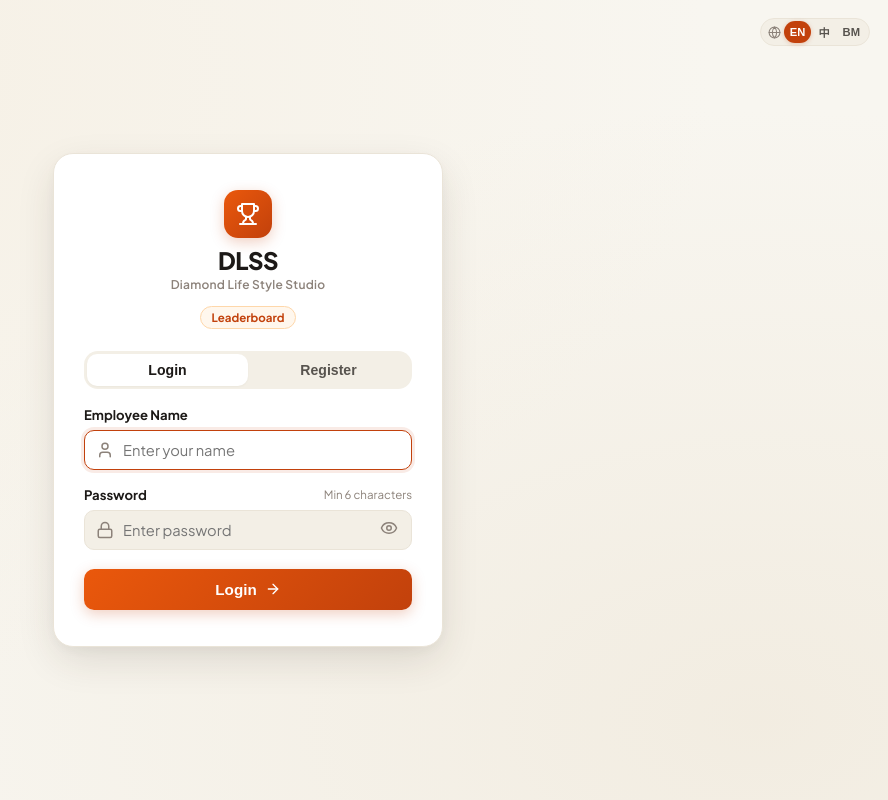
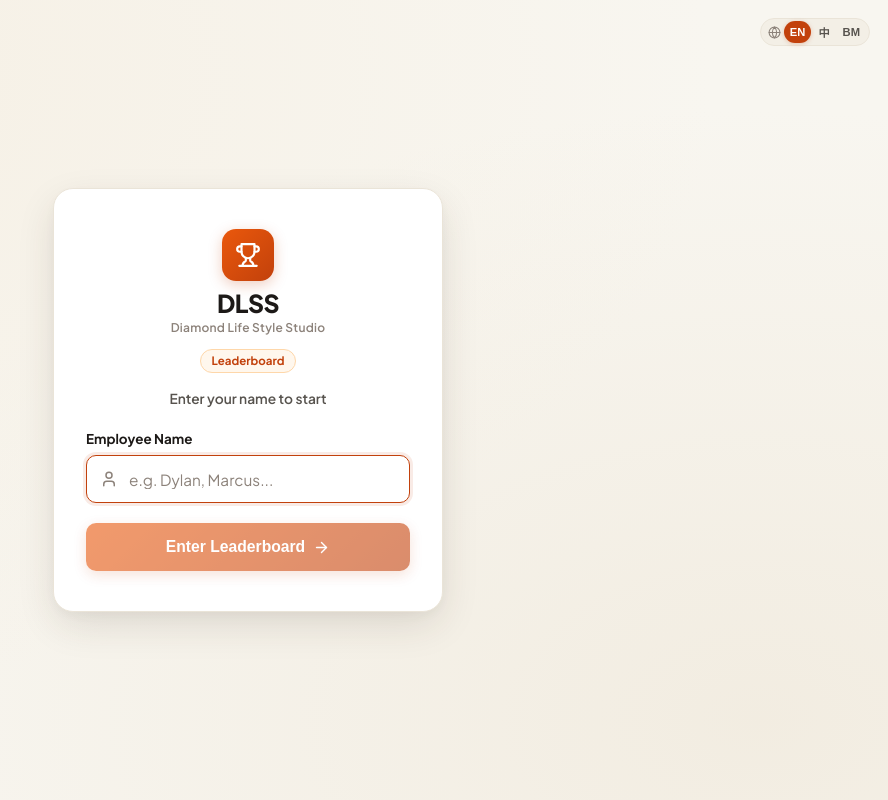
Before and after one commit to Marcus-dev00/dlss-leaderboard, a React (Vite) app: page / in a window 1280 px wide. Shown: the whole page, without its empty margins (392-1280 px from the left). Built offline with nearby package versions, Linux system fonts and the light colour scheme.

Commit message:
feat: eliminate password requirement and implement instant zero-password name-only entry flow

```diff
--- a/src/components/LoginPage.tsx
+++ b/src/components/LoginPage.tsx
@@ -1,5 +1,5 @@
 import React, { useState } from 'react'
-import { Trophy, Lock, User, Eye, EyeOff, ArrowRight } from 'lucide-react'
+import { Trophy, User, ArrowRight } from 'lucide-react'
 import { useAuth } from '../context/AuthContext'
 import { useLanguage } from '../context/LanguageContext'
 import { LanguageSwitcher } from './LanguageSwitcher'
@@ -8,11 +8,8 @@ export const LoginPage: React.FC = () => {
   const { login } = useAuth()
   const { t } = useLanguage()
   const [name, setName] = useState('')
-  const [password, setPassword] = useState('')
-  const [showPassword, setShowPassword] = useState(false)
   const [loading, setLoading] = useState(false)
   const [errorMessage, setErrorMessage] = useState<string | null>(null)
-  const [activeTab, setActiveTab] = useState<'login' | 'register'>('login')
 
   const handleSubmit = async (e: React.FormEvent) => {
     e.preventDefault()
@@ -23,13 +20,9 @@ export const LoginPage: React.FC = () => {
       setErrorMessage(t.nameRequired)
       return
     }
-    if (!password || password.length < 6) {
-      setErrorMessage(t.pwdRequired)
-      return
-    }
 
     setLoading(true)
-    const res = await login(trimmed, password)
+    const res = await login(trimmed)
     setLoading(false)
 
     if (!res.success) {
@@ -57,22 +50,8 @@ export const LoginPage: React.FC = () => {
           <div className="login-badge-pill">{t.leaderboardTitle}</div>
         </div>
 
-        {/* Tab switch */}
-        <div className="auth-tab-switch">
-          <button
-            type="button"
-            className={`auth-tab-btn ${activeTab === 'login' ? 'active' : ''}`}
-            onClick={() => { setActiveTab('login'); setErrorMessage(null); }}
-          >
-            {t.loginTab}
-          </button>
-          <button
-            type="button"
-            className={`auth-tab-btn ${activeTab === 'register' ? 'active' : ''}`}
-            onClick={() => { setActiveTab('register'); setErrorMessage(null); }}
-          >
-            {t.registerTab}
-          </button>
+        <div className="login-intro-text">
+          <p className="login-intro-subtitle">{t.loginSubtitle}</p>
         </div>
 
         {errorMessage && (
@@ -97,53 +76,23 @@ export const LoginPage: React.FC = () => {
                 required
                 autoFocus
                 disabled={loading}
-                className="styled-input"
+                className="styled-input name-only-input"
+                maxLength={30}
               />
-            </div>
-          </div>
-
-          <div className="form-field">
-            <div className="label-row">
-              <label htmlFor="login-pwd" className="input-label">
-                {t.pwdLabel}
-              </label>
-              <span className="pwd-hint">{t.pwdHint}</span>
-            </div>
-            <div className="input-box">
-              <Lock size={18} className="field-icon" />
-              <input
-                id="login-pwd"
-                type={showPassword ? 'text' : 'password'}
-                placeholder={t.pwdPlaceholder}
-                value={password}
-                onChange={(e) => setPassword(e.target.value)}
-                required
-                minLength={6}
-                disabled={loading}
-                className="styled-input"
-              />
-              <button
-                type="button"
-                className="pwd-toggle"
-                onClick={() => setShowPassword(!showPassword)}
-                tabIndex={-1}
-              >
-                {showPassword ? <EyeOff size={18} /> : <Eye size={18} />}
-              </button>
             </div>
           </div>
 
           <button
             type="submit"
-            className="btn-login-submit"
-            disabled={loading}
+            className="btn-login-submit name-only-btn"
+            disabled={loading || !name.trim()}
           >
             {loading ? (
               <span className="loading-spinner"></span>
             ) : (
               <>
-                <span>{activeTab === 'login' ? t.btnLogin : t.btnRegister}</span>
-                <ArrowRight size={16} />
+                <span>{t.btnEnter}</span>
+                <ArrowRight size={17} />
               </>
             )}
           </button>
--- a/src/context/AuthContext.tsx
+++ b/src/context/AuthContext.tsx
@@ -6,7 +6,7 @@ interface AuthContextType {
   user: { id: string } | null
   profile: Profile | null
   loading: boolean
-  login: (name: string, password: string) => Promise<{ success: boolean; error?: string }>
+  login: (name: string) => Promise<{ success: boolean; error?: string }>
   logout: () => Promise<void>
   refreshProfile: () => Promise<void>
 }
@@ -15,30 +15,18 @@ const AuthContext = createContext<AuthContextType | undefined>(undefined)
 
 const STORAGE_KEY = 'dlss_current_user_profile'
 
-/**
- * 使用浏览器原生 SHA-256 进行密码哈希，确保安全存储
- */
-async function hashPassword(password: string): Promise<string> {
-  const encoder = new TextEncoder()
-  const data = encoder.encode(password + '_dlss_salt_sec')
-  const hashBuffer = await crypto.subtle.digest('SHA-256', data)
-  const hashArray = Array.from(new Uint8Array(hashBuffer))
-  return hashArray.map((b) => b.toString(16).padStart(2, '0')).join('')
-}
-
 export const AuthProvider: React.FC<{ children: React.ReactNode }> = ({ children }) => {
   const [profile, setProfile] = useState<Profile | null>(null)
   const [loading, setLoading] = useState<boolean>(true)
 
   useEffect(() => {
-    // 从 localStorage 恢复会话并校验数据库
+    // 从 localStorage 恢复会话并同步最新数据库信息
     const restoreSession = async () => {
       try {
         const saved = localStorage.getItem(STORAGE_KEY)
         if (saved) {
           const parsed = JSON.parse(saved) as Profile
           if (parsed && parsed.id) {
-            // 从数据库拉取最新 profile
             const { data, error } = await supabase
               .from('profiles')
               .select('*')
@@ -62,56 +50,40 @@ export const AuthProvider: React.FC<{ children: React.ReactNode }> = ({ children
     restoreSession()
   }, [])
 
-  const login = async (name: string, password: string) => {
+  /**
+   * 纯姓名免密极速登录/注册
+   */
+  const login = async (name: string) => {
     const trimmedName = name.trim()
     if (!trimmedName) {
       return { success: false, error: '请输入员工姓名' }
     }
-    if (!password || password.length < 6) {
-      return { success: false, error: '密码长度至少为 6 位' }
-    }
 
     try {
-      const pwdHash = await hashPassword(password)
-
-      // 1. 查询 profiles 表中该姓名是否已存在
-      const { data: existingUser, error: queryError } = await supabase
+      // 1. 查询 profiles 表中该姓名是否已存在 (大小写不敏感)
+      const { data: existingUsers, error: queryError } = await supabase
         .from('profiles')
         .select('*')
-        .eq('name', trimmedName)
-        .maybeSingle()
+        .ilike('name', trimmedName)
 
       if (queryError) {
         console.error('Query profile error:', queryError)
         return { success: false, error: `查询失败: ${queryError.message}` }
       }
 
-      // 2. 如果员工已存在 -> 验证密码
-      if (existingUser) {
-        if (existingUser.password_hash && existingUser.password_hash !== pwdHash) {
-          return { success: false, error: '该姓名已存在，但密码不匹配，请重新输入！' }
-        }
-
-        // 如果旧账号还没有 password_hash，则更新保存当前密码
-        if (!existingUser.password_hash) {
-          await supabase
-            .from('profiles')
-            .update({ password_hash: pwdHash })
-            .eq('id', existingUser.id)
-        }
-
-        const validProfile = existingUser as Profile
+      // 2. 如果员工已存在 -> 直接进入系统
+      if (existingUsers && existingUsers.length > 0) {
+        const validProfile = existingUsers[0] as Profile
         setProfile(validProfile)
         localStorage.setItem(STORAGE_KEY, JSON.stringify(validProfile))
         return { success: true }
       }
 
-      // 3. 如果员工不存在 -> 自动创建新员工档案（注册）
+      // 3. 如果员工不存在 -> 自动创建新员工档案
       const { data: newProfile, error: insertError } = await supabase
         .from('profiles')
         .insert({
-          name: trimmedName,
-          password_hash: pwdHash
+          name: trimmedName
         })
         .select()
         .single()
@@ -128,7 +100,7 @@ export const AuthProvider: React.FC<{ children: React.ReactNode }> = ({ children
         return { success: true }
       }
 
-      return { success: false, error: '注册失败，请稍后重试' }
+      return { success: false, error: '进入失败，请重试' }
     } catch (err: any) {
       return { success: false, error: err?.message || '网络连接异常' }
     }
--- a/src/context/LanguageContext.tsx
+++ b/src/context/LanguageContext.tsx
@@ -8,18 +8,13 @@ export interface Translations {
   studioName: string
   leaderboardTitle: string
 
-  // Login Page
-  loginTab: string
-  registerTab: string
+  // Login Page (免密模式)
+  loginWelcome: string
+  loginSubtitle: string
   nameLabel: string
   namePlaceholder: string
-  pwdLabel: string
-  pwdHint: string
-  pwdPlaceholder: string
-  btnLogin: string
-  btnRegister: string
+  btnEnter: string
   nameRequired: string
-  pwdRequired: string
 
   // Header & Navigation
   history: string
@@ -73,17 +68,12 @@ const translations: Record<Language, Translations> = {
     studioName: 'Diamond Life Style Studio',
     leaderboardTitle: 'Leaderboard',
 
-    loginTab: 'Login',
-    registerTab: 'Register',
+    loginWelcome: 'Welcome',
+    loginSubtitle: 'Enter your name to start',
     nameLabel: 'Employee Name',
-    namePlaceholder: 'Enter your name',
-    pwdLabel: 'Password',
-    pwdHint: 'Min 6 characters',
-    pwdPlaceholder: 'Enter password',
-    btnLogin: 'Login',
-    btnRegister: 'Register & Enter',
-    nameRequired: 'Please enter employee name',
-    pwdRequired: 'Password must be at least 6 characters',
+    namePlaceholder: 'e.g. Dylan, Marcus...',
+    btnEnter: 'Enter Leaderboard',
+    nameRequired: 'Please enter your name',
 
     history: 'History',
     logout: 'Logout',
@@ -131,17 +121,12 @@ const translations: Record<Language, Translations> = {
     studioName: 'Diamond Life Style Studio',
     leaderboardTitle: '人数排行榜',
 
-    loginTab: '员工登录',
-    registerTab: '首次注册',
+    loginWelcome: '欢迎使用',
+    loginSubtitle: '输入姓名即可快速进入',
     nameLabel: '员工姓名',
-    namePlaceholder: '输入您的姓名',
-    pwdLabel: '登录密码',
-    pwdHint: '不少于 6 位',
-    pwdPlaceholder: '输入密码',
-    btnLogin: '登录',
-    btnRegister: '注册并进入',
+    namePlaceholder: '例如：Dylan, Marcus...',
+    btnEnter: '进入排行榜',
     nameRequired: '请输入员工姓名',
-    pwdRequired: '密码至少 6 位',
 
     history: '历史',
     logout: '退出',
@@ -189,17 +174,12 @@ const translations: Record<Language, Translations> = {
     studioName: 'Diamond Life Style Studio',
     leaderboardTitle: 'Papan Pendahulu',
 
-    loginTab: 'Log Masuk',
-    registerTab: 'Daftar Akaun',
+    loginWelcome: 'Selamat Datang',
+    loginSubtitle: 'Masukkan nama anda untuk mula',
     nameLabel: 'Nama Pekerja',
-    namePlaceholder: 'Masukkan nama anda',
-    pwdLabel: 'Kata Laluan',
-    pwdHint: 'Min 6 aksara',
-    pwdPlaceholder: 'Masukkan kata laluan',
-    btnLogin: 'Log Masuk',
-    btnRegister: 'Daftar & Masuk',
+    namePlaceholder: 'cth. Dylan, Marcus...',
+    btnEnter: 'Masuk Sekarang',
     nameRequired: 'Sila masukkan nama pekerja',
-    pwdRequired: 'Kata laluan sekurang-kurangnya 6 aksara',
 
     history: 'Sejarah',
     logout: 'Log Keluar',
--- a/src/index.css
+++ b/src/index.css
@@ -1,7 +1,7 @@
 /* ==========================================================================
    DLSS 人数登记排行榜 - 旗舰极简暖色设计系统 (Warm Minimalist Aesthetic)
    色调：温暖奶油米白 (Warm Cream) + 纯白卡片 + 暖陶土焦糖橙 (Terracotta & Amber)
-   统一按钮色调 | 多语言完美对齐 | 大号灵动岛悬浮底栏
+   纯姓名免密模式 | 统一按钮色调 | 多语言完美对齐 | 大号灵动岛悬浮底栏
    ========================================================================== */
 
 :root {
@@ -147,7 +147,7 @@ body {
 }
 
 /* ==========================================================================
-   1. 登录注册页 (LoginPage)
+   1. 登录注册页 (LoginPage) - 纯姓名免密模式
    ========================================================================== */
 
 .login-screen {
@@ -170,7 +170,7 @@ body {
   background: var(--bg-card);
   border: 1px solid var(--border-subtle);
   border-radius: var(--radius-lg);
-  padding: 36px 30px;
+  padding: 40px 32px;
   width: 100%;
   max-width: 390px;
   box-shadow: var(--shadow-float);
@@ -188,12 +188,12 @@ body {
   align-items: center;
   text-align: center;
   gap: 8px;
-  margin-bottom: 22px;
+  margin-bottom: 16px;
 }
 
 .login-logo-box {
-  width: 48px;
-  height: 48px;
+  width: 52px;
+  height: 52px;
   border-radius: var(--radius-md);
   background: linear-gradient(135deg, #ea580c, #c2410c);
   display: flex;
@@ -204,8 +204,8 @@ body {
 }
 
 .login-logo-icon {
-  width: 24px;
-  height: 24px;
+  width: 26px;
+  height: 26px;
 }
 
 .login-brand-group {
@@ -216,7 +216,7 @@ body {
 }
 
 .login-brand-name {
-  font-size: 1.5rem;
+  font-size: 1.55rem;
   font-weight: 900;
   letter-spacing: -0.02em;
   color: var(--text-main);
@@ -241,71 +241,44 @@ body {
   margin-top: 4px;
 }
 
-.auth-tab-switch {
-  display: flex;
-  background: var(--bg-subtle);
-  padding: 3px;
-  border-radius: var(--radius-md);
-  margin-bottom: 16px;
-}
-
-.auth-tab-btn {
-  flex: 1;
-  padding: 8px;
-  border: none;
-  background: none;
+.login-intro-text {
+  text-align: center;
+  margin-bottom: 20px;
+}
+
+.login-intro-subtitle {
+  font-size: 0.86rem;
+  font-weight: 600;
   color: var(--text-secondary);
-  font-size: 0.88rem;
-  font-weight: 700;
-  border-radius: var(--radius-sm);
-  cursor: pointer;
-  transition: var(--transition);
-}
-
-.auth-tab-btn.active {
-  background: #ffffff;
-  color: var(--text-main);
-  box-shadow: var(--shadow-sm);
 }
 
 .auth-error-banner {
   background: #fff1f2;
   border: 1px solid #fecdd3;
   color: #be123c;
-  padding: 8px 12px;
+  padding: 9px 12px;
   border-radius: var(--radius-sm);
   font-size: 0.82rem;
   font-weight: 600;
-  margin-bottom: 14px;
+  margin-bottom: 16px;
 }
 
 .login-form {
   display: flex;
   flex-direction: column;
-  gap: 15px;
+  gap: 16px;
 }
 
 .form-field {
   display: flex;
   flex-direction: column;
-  gap: 5px;
-}
-
-.label-row {
-  display: flex;
-  justify-content: space-between;
-  align-items: center;
+  gap: 6px;
 }
 
 .input-label {
-  font-size: 0.82rem;
+  font-size: 0.84rem;
   font-weight: 700;
   color: var(--text-main);
-}
-
-.pwd-hint {
-  font-size: 0.72rem;
-  color: var(--text-muted);
 }
 
 .input-box {
@@ -316,40 +289,39 @@ body {
 
 .field-icon {
   position: absolute;
-  left: 12px;
-  color: var(--text-muted);
-}
-
-.styled-input {
+  left: 14px;
+  color: var(--text-muted);
+}
+
+.styled-input.name-only-input {
   width: 100%;
+  height: 48px;
   background: var(--bg-subtle);
-  border: 1px solid var(--border-subtle);
+  border: 1.5px solid var(--border-subtle);
   border-radius: var(--radius-sm);
-  padding: 10px 36px 10px 38px;
-  color: var(--text-main);
-  font-size: 0.92rem;
+  padding: 0 16px 0 42px;
+  color: var(--text-main);
+  font-size: 0.96rem;
+  font-weight: 600;
   font-family: inherit;
   outline: none;
   transition: var(--transition);
 }
 
-.styled-input:focus {
+.styled-input.name-only-input:focus {
   border-color: var(--primary);
   background: #ffffff;
   box-shadow: 0 0 0 3px rgba(194, 65, 12, 0.1);
 }
 
-.pwd-toggle {
-  position: absolute;
-  right: 10px;
-  background: none;
-  border: none;
-  color: var(--text-muted);
-  cursor: pointer;
-  padding: 4px;
-}
-
-.btn-login-submit {
+.styled-input.name-only-input::placeholder {
+  color: var(--text-muted);
+  font-weight: 400;
+}
+
+.btn-login-submit.name-only-btn {
+  width: 100%;
+  height: 48px;
   display: flex;
   align-items: center;
   justify-content: center;
@@ -358,18 +330,18 @@ body {
   color: #ffffff;
   border: none;
   border-radius: var(--radius-sm);
-  padding: 12px;
-  font-size: 0.95rem;
-  font-weight: 700;
+  font-size: 0.98rem;
+  font-weight: 800;
   cursor: pointer;
   transition: var(--transition);
   margin-top: 4px;
   box-shadow: 0 4px 14px rgba(194, 65, 12, 0.25);
 }
 
-.btn-login-submit:hover:not(:disabled) {
+.btn-login-submit.name-only-btn:hover:not(:disabled) {
   background: linear-gradient(135deg, #f97316, #ea580c);
   transform: translateY(-1px);
+  box-shadow: 0 6px 18px rgba(194, 65, 12, 0.3);
 }
 
 .btn-login-submit:disabled {
@@ -392,7 +364,7 @@ body {
   max-width: 860px;
   width: 100%;
   margin: 0 auto;
-  padding: 16px 14px 110px; /* 增加底部留白防止遮挡 */
+  padding: 16px 14px 110px;
 }
 
 .header {
@@ -1854,7 +1826,7 @@ body {
     display: none;
   }
 
-  /* 灵动岛移动端 (大号舒适尺寸) */
+  /* 灵动岛移动端 */
   .user-stats-floating-island {
     bottom: calc(12px + env(safe-area-inset-bottom, 0));
     width: calc(100% - 16px);
```
Also changed, not shown: src/components/AuthModal.tsx (+5 -42 lines).
